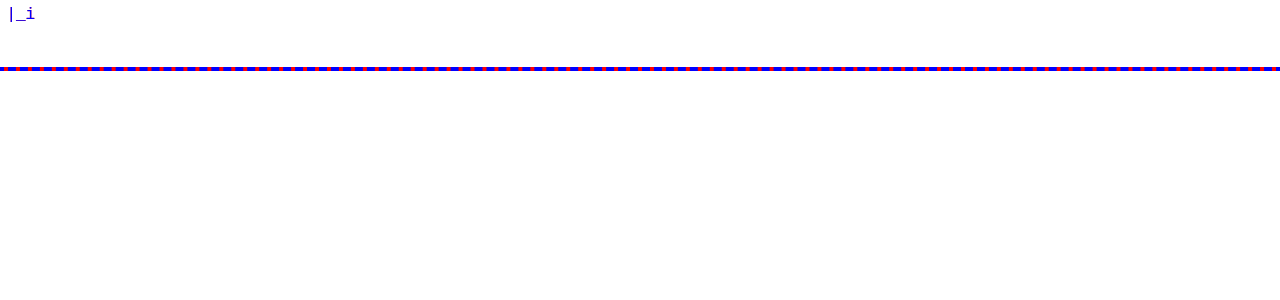
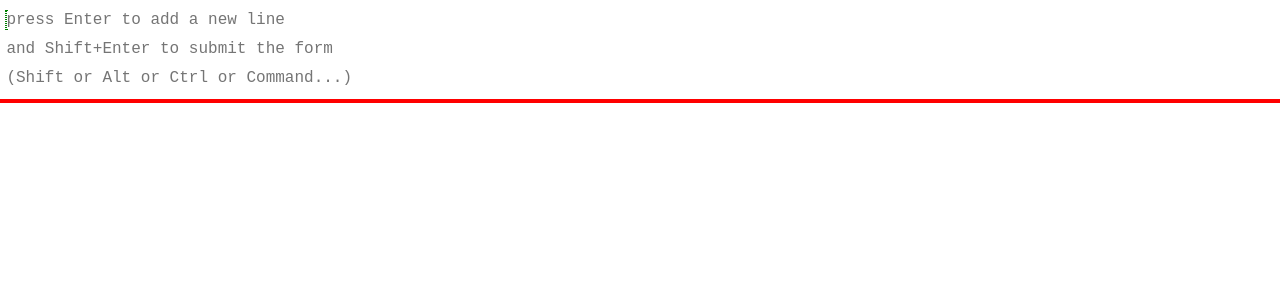
Before and after one commit to nik-kita/vue-lab, a Vue app: page / in a window 1280 px wide. Shown: the top 300 px of the page. Built offline with nearby package versions, Linux system fonts and the light colour scheme.

Commit message:
some progress

```diff
--- a/src/components/textarea/for-grid-template/MainComponent.css
+++ b/src/components/textarea/for-grid-template/MainComponent.css
@@ -7,6 +7,7 @@
   grid-area: full-single-area;
   padding: 0.4rem;
   font-size: 1rem;
+  line-height: 1.8;
   font-family: monospace;
   width: 100%;
   border: none;
@@ -18,11 +19,23 @@
   background-color: transparent;
   resize: none;
   overflow: hidden;
+  z-index: -1;
 }
 
 .ghost {
   color: red;
   outline: 4px solid red;
-  z-index: -1;
   height: 100%;
 }
+
+.tag {
+  background-color: black;
+  color: white;
+  outline: 1px dotted green;
+  border-radius: 4px;
+  cursor: pointer;
+}
+
+.inline {
+  display: inline;
+}
--- a/src/components/textarea/for-grid-template/MainComponent.vue
+++ b/src/components/textarea/for-grid-template/MainComponent.vue
@@ -6,25 +6,48 @@ import { computed, ref } from 'vue'
 import { gen_alone_enter_handler } from './gen-alone-enter-handler'
 
 const MIN_TEXTAREA_ROWS = 3;
-const content = ref('|_i')
+const content = ref('')
+const textarea = ref();
 const lines = computed(() => {
   const result = content.value.split('\n')
 
   return result;
 })
 const aloneEnter = gen_alone_enter_handler(content)
+const onClickFocusTextarea = () => {
+  textarea.value.focus()
+}
 </script>
 
 <template>
   <div class="root">
+    <div
+      @click="onClickFocusTextarea"
+      class="textarea-ghost ghost"
+    >
+      <template
+        v-for="(l, i) of lines"
+        :key="i"
+      >
+        <template
+          v-for="(w, j) of l.split(/\b/)"
+          :key="j"
+        >
+          <pre
+            class='inline'
+            :class="{ tag: !/ +/.test(w) }"
+          >{{ w }}</pre>
+        </template><br />
+      </template>
+    </div>
     <textarea
+      ref="textarea"
       class="textarea-ghost textarea"
       :value="content"
       @keypress.enter.exact.prevent="aloneEnter"
       :rows="lines.length > MIN_TEXTAREA_ROWS ? lines.length : MIN_TEXTAREA_ROWS"
       :placeholder="'press Enter to add a new line\nand Shift+Enter to submit the form\n(Shift or Alt or Ctrl or Command...)'"
     ></textarea>
-    <div class="textarea-ghost ghost">|_i</div>
   </div>
 </template>
 
```
